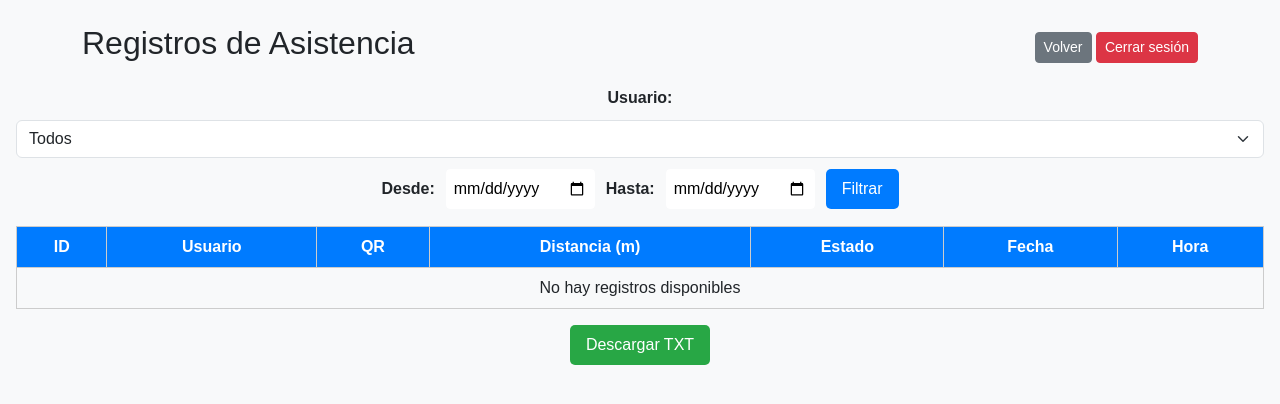
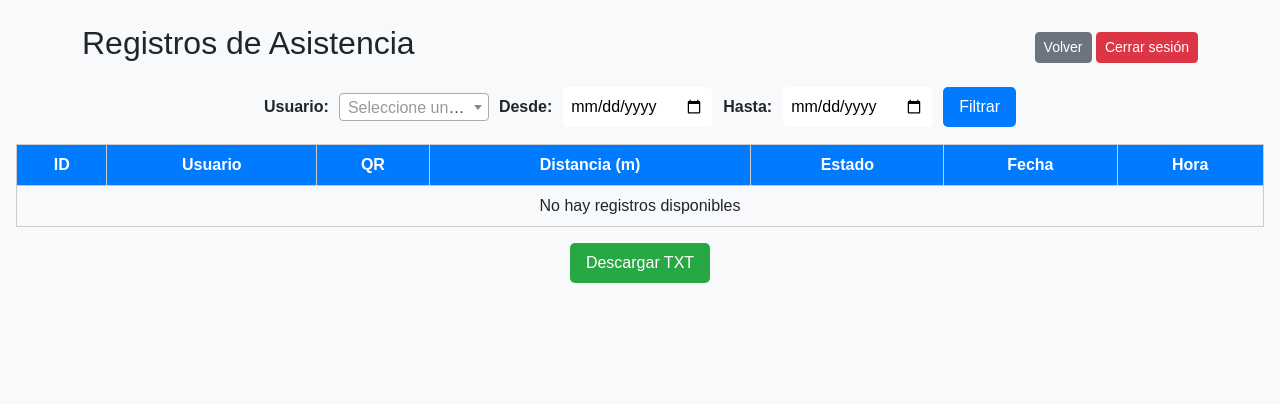
Before and after one commit to hectorxavier/qr-reader-web, a Flask app: page /registros in a window 1280 px wide. Shown: the top 404 px of the page. Run offline with Flask 3, Linux system fonts and the light colour scheme; a user stored in the database is signed in; data that the repository does not hold is empty; parts of the project's set-up code (start-up, migrations or seed data) failed here and were passed over; some libraries are stand-ins or nearby versions.

Commit message:
Ajuste busqueda pagina registros

```diff
--- a/templates/registros.html
+++ b/templates/registros.html
@@ -22,6 +22,9 @@
         .btn-download:hover { background: #218838; }
         .card, .table-responsive { margin-top: 20px; }
     </style>
+
+    <!-- Select2 CSS -->
+    <link href="https://cdn.jsdelivr.net/npm/select2@4.1.0-rc.0/dist/css/select2.min.css" rel="stylesheet" />
 </head>
 <body>
 <div class="container mt-4">
@@ -37,12 +40,12 @@
         <!-- Filtros -->
         <form method="get" action="{{ url_for('registros') }}">
             <label for="usuario">Usuario:</label>
-                <select id="usuario" name="usuario" class="form-select" style="min-width:200px;">
-                    <option value="">Todos</option>
-                    {% for u in usuarios %}
-                        <option value="{{ u }}" {% if request.args.get('usuario') == u %}selected{% endif %}>{{ u }}</option>
-                    {% endfor %}
-                </select>
+            <select id="usuario" name="usuario" class="form-select" style="width:150px;">
+                <option value="">Todos</option>
+                {% for u in usuarios %}
+                    <option value="{{ u }}" {% if request.args.get('usuario') == u %}selected{% endif %}>{{ u }}</option>
+                {% endfor %}
+            </select>
 
             <label for="fecha_inicio">Desde:</label>
             <input type="date" id="fecha_inicio" name="fecha_inicio" value="{{ request.args.get('fecha_inicio', '') }}">
@@ -97,5 +100,18 @@
             </a>
         </div>
     </main>
+
+     <!-- Scripts -->
+     <script src="https://code.jquery.com/jquery-3.6.0.min.js"></script>
+     <script src="https://cdn.jsdelivr.net/npm/select2@4.1.0-rc.0/dist/js/select2.min.js"></script>
+     <script>
+         $(document).ready(function() {
+             $('#usuario').select2({
+                 placeholder: "Seleccione un usuario",
+                 allowClear: true,
+                 width: 'resolve'
+             });
+         });
+     </script>
 </body>
 </html>
```
